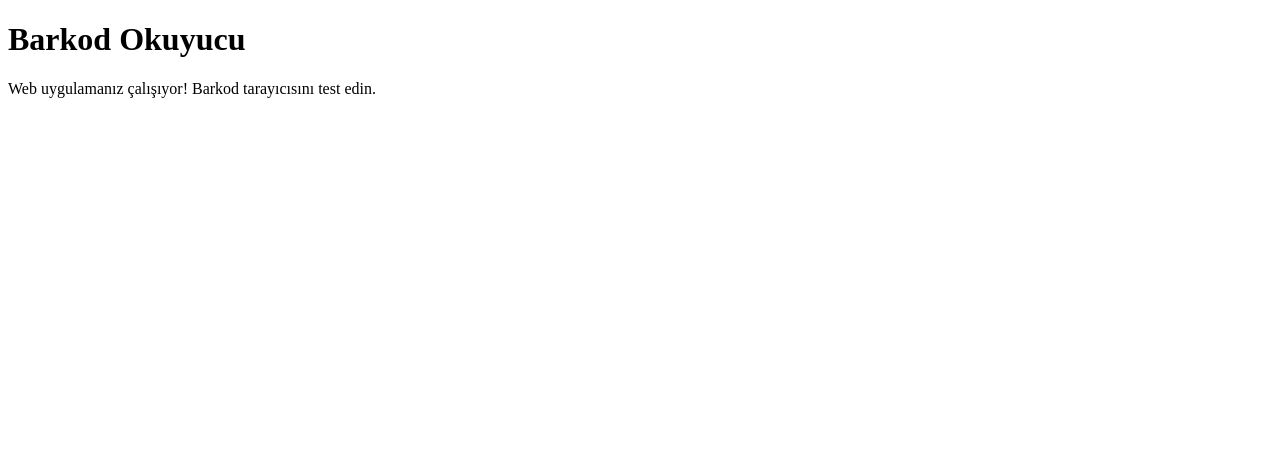
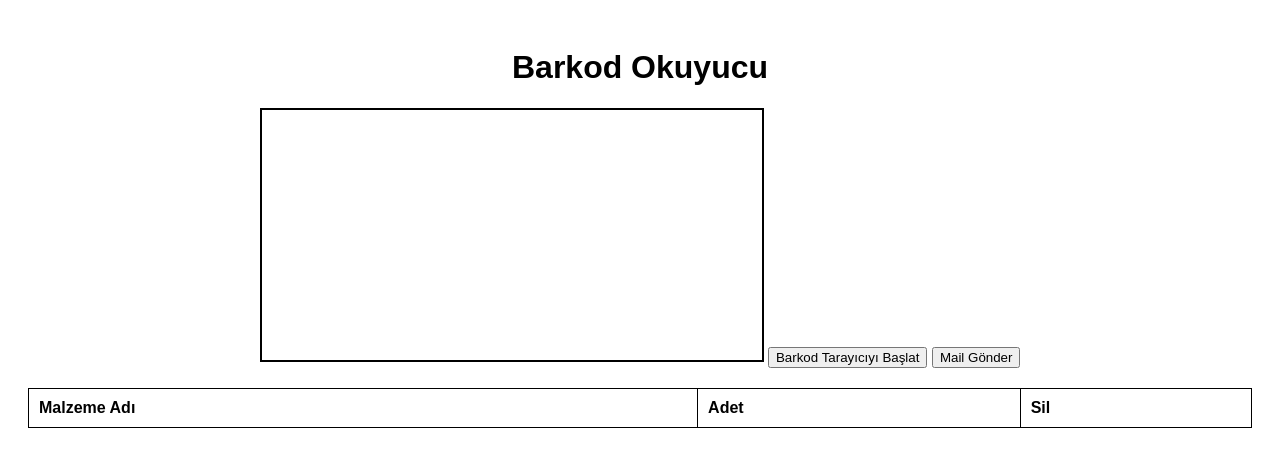
Before and after one commit to erdemdurkan/barcode-scanner, a plain HTML site: page index.html in a window 1280 px wide. Drawn offline with Linux system fonts and the light colour scheme.

Commit message:
Update index.html

```diff
--- a/index.html
+++ b/index.html
@@ -4,6 +4,7 @@
     <meta charset="UTF-8">
     <meta name="viewport" content="width=device-width, initial-scale=1.0">
     <title>Barkod Okuyucu</title>
+    <script src="https://unpkg.com/@zxing/library@latest"></script>
     <link rel="manifest" href="manifest.json">
     <script>
         if ('serviceWorker' in navigator) {
@@ -12,9 +13,63 @@
                 .catch(error => console.log("Service Worker Hatası:", error));
         }
     </script>
+    <style>
+        body {
+            font-family: Arial, sans-serif;
+            text-align: center;
+            padding: 20px;
+        }
+        video {
+            width: 100%;
+            max-width: 500px;
+            border: 2px solid black;
+        }
+        table {
+            width: 100%;
+            border-collapse: collapse;
+            margin-top: 20px;
+        }
+        th, td {
+            border: 1px solid black;
+            padding: 10px;
+            text-align: left;
+        }
+    </style>
 </head>
 <body>
     <h1>Barkod Okuyucu</h1>
-    <p>Web uygulamanız çalışıyor! Barkod tarayıcısını test edin.</p>
-</body>
-</html>
+    <video id="video" autoplay></video>
+    <button onclick="startScanner()">Barkod Tarayıcıyı Başlat</button>
+    <button onclick="sendEmail()">Mail Gönder</button>
+    <table>
+        <thead>
+            <tr>
+                <th>Malzeme Adı</th>
+                <th>Adet</th>
+                <th>Sil</th>
+            </tr>
+        </thead>
+        <tbody id="barcodeTable"></tbody>
+    </table>
+
+    <script>
+        const codeReader = new ZXing.BrowserMultiFormatReader();
+        const barcodeTable = document.getElementById("barcodeTable");
+        let scannedBarcodes = [];
+
+        function startScanner() {
+            codeReader.decodeFromVideoDevice(undefined, 'video', (result, err) => {
+                if (result) {
+                    const barcodeData = result.text.split("$");
+                    const material = barcodeData[1] || "Bilinmeyen";
+                    const quantity = barcodeData[3] || "0";
+                    scannedBarcodes.push({ material, quantity });
+                    updateTable();
+                }
+            });
+        }
+
+        function updateTable() {
+            barcodeTable.innerHTML = "";
+            scannedBarcodes.forEach((item, index) => {
+                const row =
```
